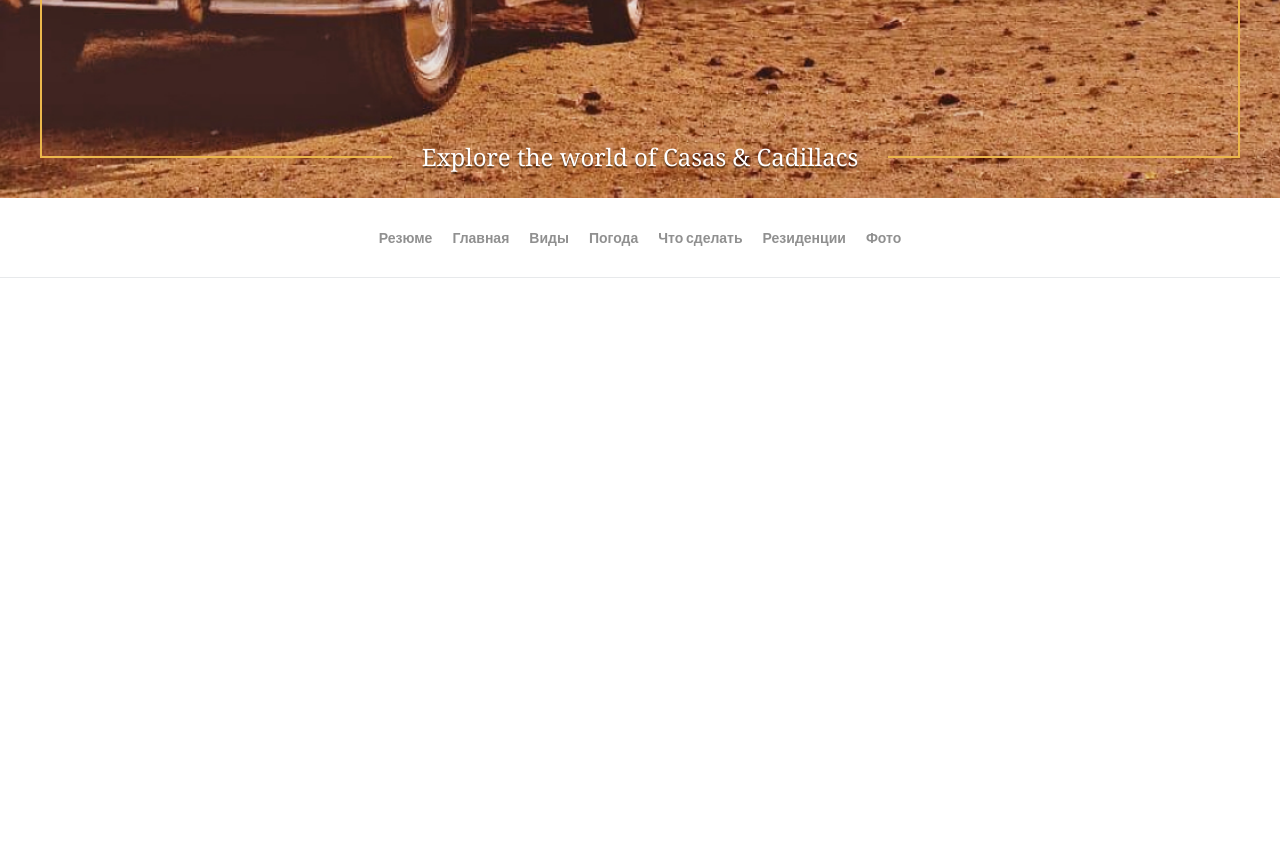
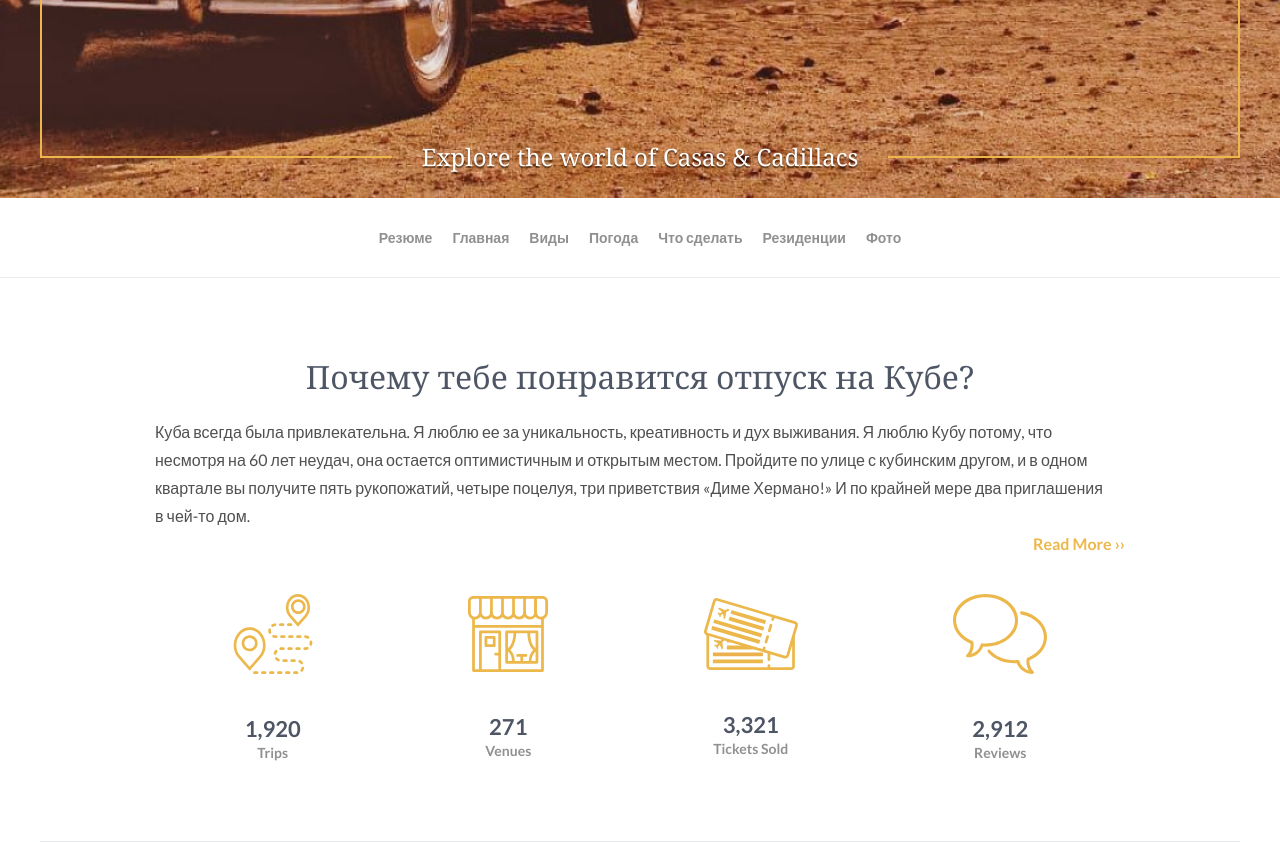
Before and after one commit to SergBY/CUBA, a plain HTML site: page index.html in a window 1280 px wide. Shown: the part 602-1444 px from the top of the page. Before the commit the page ends 880 px from the top, so only its background shows below. Drawn offline with nearby package versions, Linux system fonts and the light colour scheme.

Commit message:
add first block

```diff
--- a/css/style.sass
+++ b/css/style.sass
@@ -3,6 +3,7 @@ $color_whiteGlobal: #FFFFFF
 $color_textGlobal: #505050
 $color_menuLink: #909090
 $color_menuLinkActive: #4E5665
+$color_title: #4E5665
 $color_grayLine: rgba(208, 212, 216, 0.5)
 $font_Georgia: 'Georgia', sans-serif
 $font_mainLato: 'Lato', sans-serif
@@ -23,6 +24,18 @@ body
     font-size: $fontSize_main
     line-height:  $lineHeight_main
     font-weight: 400
+
+.container
+    max-width: 1200px
+    padding: 0 15px
+    margin: 0 auto
+
+.container-content
+    max-width: 970px
+    margin: 0 auto
+
+.section-line
+    border-bottom: 1px solid $color_grayLine
 
 .header__top
     background-image: url(../images/top-bg.jpg)
@@ -90,3 +103,43 @@ body
 .menu__list-link:hover
     color: $color_menuLinkActive
     border-bottom: 4px solid $color_orangeGlobal
+
+.reason
+    padding: 80px 0 0
+
+.reason__title
+    font-family: Georgia
+    font-style: normal
+    font-weight: normal
+    font-size: 32px
+    line-height: 38px
+    text-align: center
+    color: $color_title
+    margin-bottom: 22px
+
+.reason__link
+    text-align: right
+    font-weight: bold
+    color: $color_orangeGlobal
+    margin-bottom: 36px
+
+.reason__statistics
+    display: flex
+    justify-content: space-around
+    align-items: center
+    text-align: center
+    padding-bottom: 80px
+
+.reason__statistics-num
+    margin-top: 32px
+    color: $color_title
+    font-family: Lato
+    font-weight: bold
+    font-size: 22px
+    line-height: 30px
+
+.reason__statistics-text
+    color: $color_menuLink
+    font-weight: bold
+    font-size: 14px
+    line-height: 17px
--- a/index.html
+++ b/index.html
@@ -1,14 +1,12 @@
 <!DOCTYPE html>
 <html lang="en">
+
 <head>
   <meta charset="UTF-8" />
   <meta name="viewport" content="width=device-width, initial-scale=1.0" />
   <meta http-equiv="X-UA-Compatible" content="ie=edge" />
   <title>Cuba</title>
-    <link
-      href="https://fonts.googleapis.com/css2?family=Lato:wght@400;700&display=swap"
-      rel="stylesheet"
-    />
+  <link href="https://fonts.googleapis.com/css2?family=Lato:wght@400;700&display=swap" rel="stylesheet" />
   <link rel="stylesheet" href="css/reset.css" />
   <link rel="stylesheet" href="css/slick.css" />
   <link rel="stylesheet" href="css/style.css" />
@@ -48,9 +46,55 @@
       </ul>
     </nav>
   </header>
+  <section class="reason">
+    <div class="container section-line">
+      <h2 class="reason__title">Почему тебе понравится отпуск на Кубе?</h2>
+      <p class="reason__text container-content">
+        Куба всегда была привлекательна. Я&nbsp;люблю
+        ее&nbsp;за&nbsp;уникальность, креативность и&nbsp;дух выживания.
+        Я&nbsp;люблю Кубу потому, что несмотря на&nbsp;60 лет неудач, она
+        остается оптимистичным и&nbsp;открытым местом. Пройдите по улице
+        с&nbsp;кубинским другом, и&nbsp;в&nbsp;одном квартале вы&nbsp;получите
+        пять рукопожатий, четыре поцелуя, три приветствия &laquo;Диме
+        Хермано!&raquo; И&nbsp;по крайней мере два приглашения в&nbsp;чей-то
+        дом.
+      </p>
+      <div class="reason__link container-content">
+        <a href="#">Read More ››</a>
+      </div>
+      <div class="reason__statistics container-content">
+
+        <div class="reason__statistics-item">
+          <img class="reason__statistics-images" src="images/statistics-1.svg" alt="" />
+          <p class="reason__statistics-num">1,920</p>
+          <p class="reason__statistics-text">Trips</p>
+        </div>
+
+        <div class="reason__statistics-item">
+          <img class="reason__statistics-images" src="images/statistics-2.svg" alt="" />
+          <p class="reason__statistics-num">271</p>
+          <p class="reason__statistics-text">Venues</p>
+        </div>
+
+        <div class="reason__statistics-item">
+          <img class="reason__statistics-images" src="images/statistics-3.svg" alt="" />
+          <p class="reason__statistics-num">3,321</p>
+          <p class="reason__statistics-text">Tickets Sold</p>
+        </div>
+
+        <div class="reason__statistics-item">
+          <img class="reason__statistics-images" src="images/statistics-4.svg" alt="" />
+          <p class="reason__statistics-num">2,912</p>
+          <p class="reason__statistics-text">Reviews</p>
+        </div>
+
+      </div>
+    </div>
+  </section>
 
   <script src="https://ajax.googleapis.com/ajax/libs/jquery/3.4.1/jquery.min.js"></script>
   <script src="js/slick.min.js"></script>
   <script src="js/main.js"></script>
 </body>
+
 </html>
```
Also changed, not shown: css/style.css, images/statistics-1.svg (added), images/statistics-2.svg (added), images/statistics-3.svg (added), images/statistics-4.svg (added), 1 other file. Lines whose indentation alone changed are shown as unchanged.
